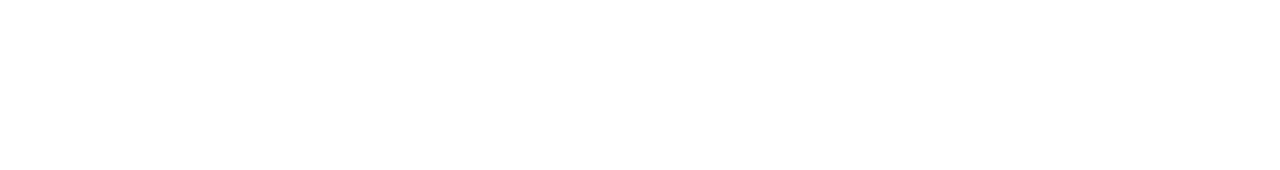
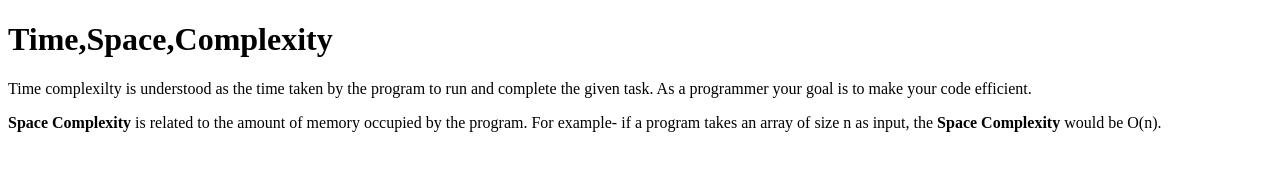
Before and after one commit to acciojob/time-and-space-complexity-Tanujad19, a website: page main.html in a window 1280 px wide. Drawn offline with Linux system fonts and the light colour scheme.

Commit message:
created a submission

```diff
--- a/main.html
+++ b/main.html
@@ -8,7 +8,10 @@
 
 <body>
 	<!-- the entire body must be written by student -->
-    <script type="text/javascript" src="./script.js">
+	<h1>Time,Space,Complexity</h1>
+	<p>Time complexilty is understood as the time taken by the program to run and complete the given task. As a programmer your goal is to make your code efficient.</p>
+    <p><b>Space Complexity</b> is related to the amount of memory occupied by the program. For example- if a program takes an array of size n as input, the <b>Space Complexity</b> would be O(n).</p>
+	<script type="text/javascript" src="./script.js">
 </script>
 
 </body>
```
